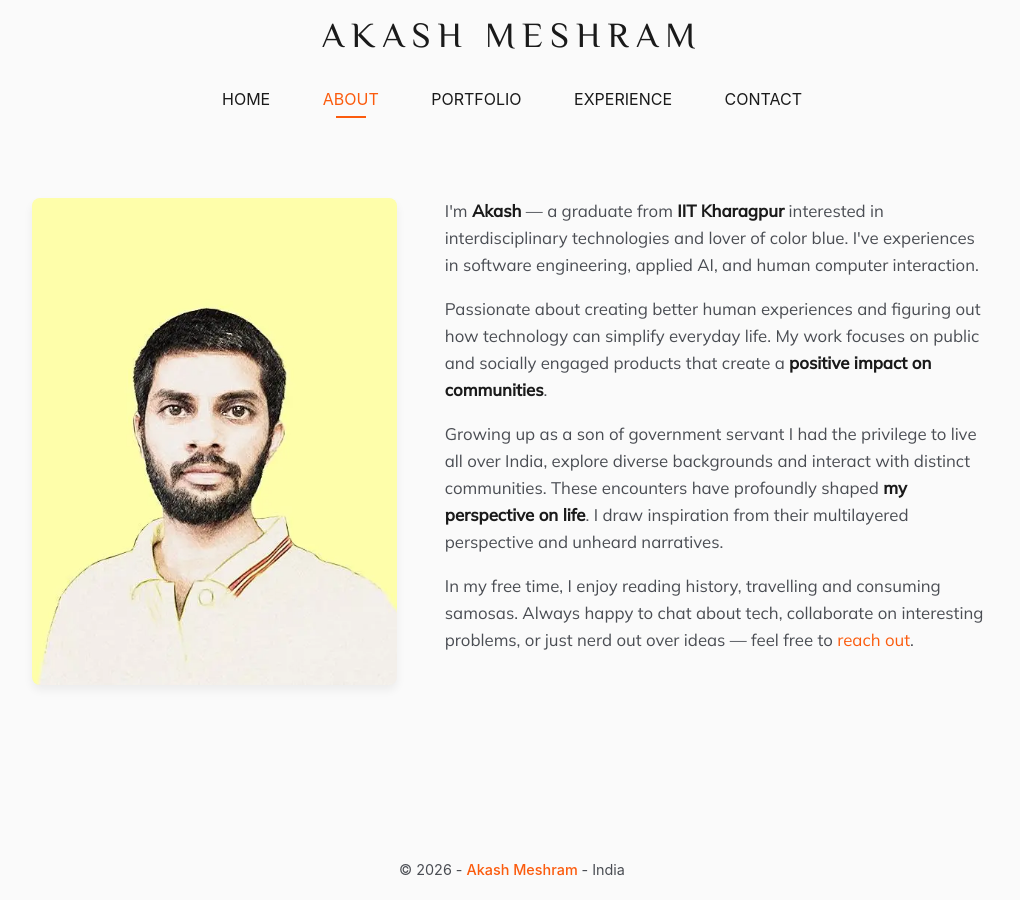
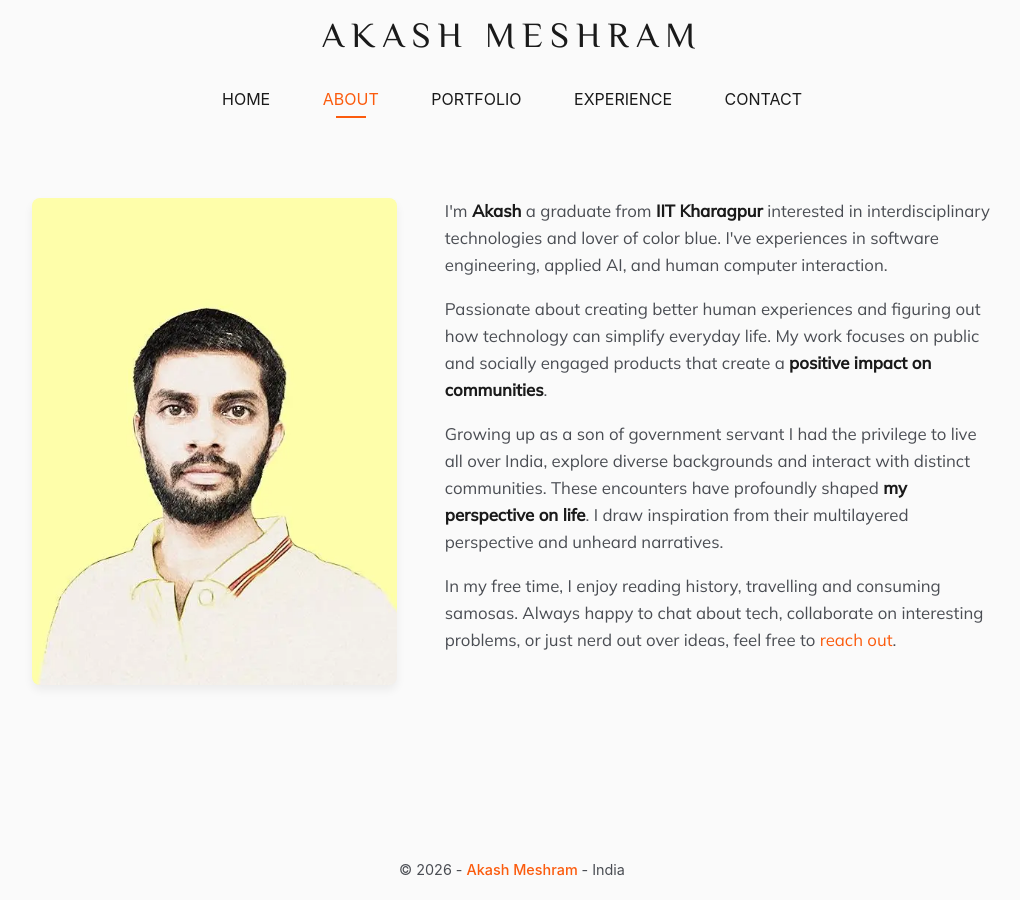
Before and after one commit to akashmeshram/Personal-Website, a Jekyll site: the page built from pages/about.html, in a window 1280 px wide. Shown: the whole page, without its empty margins (128-1148 px from the left). Built offline with Jekyll 4.4.1, drawn with Linux system fonts in a browser that asks for light colours.

```diff
--- a/pages/about.html
+++ b/pages/about.html
@@ -9,7 +9,7 @@ permalink: /about
   </div>
   <div id="profile-text">
     <p>
-      I'm <b>Akash</b> — a graduate from <b>IIT Kharagpur</b> interested in interdisciplinary technologies
+      I'm <b>Akash</b> a graduate from <b>IIT Kharagpur</b> interested in interdisciplinary technologies
       and lover of color blue. I've experiences in software engineering, applied AI, and human computer interaction.
     </p>
     <p>
@@ -23,7 +23,7 @@ permalink: /about
     </p>
     <p>
       In my free time, I enjoy reading history, travelling and consuming samosas.
-      Always happy to chat about tech, collaborate on interesting problems, or just nerd out over ideas —
+      Always happy to chat about tech, collaborate on interesting problems, or just nerd out over ideas,
       feel free to <a class="link-text" href="/contact">reach out</a>.
     </p>
   </div>
```
